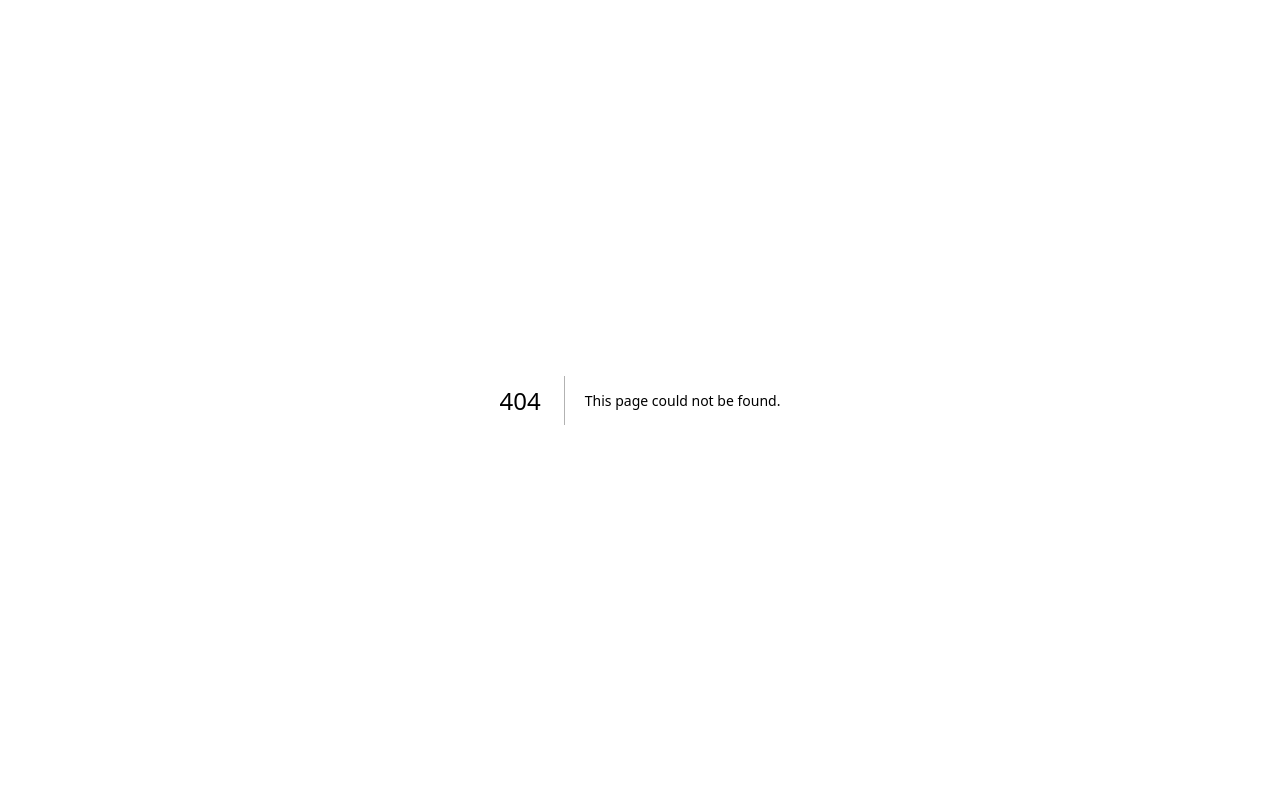
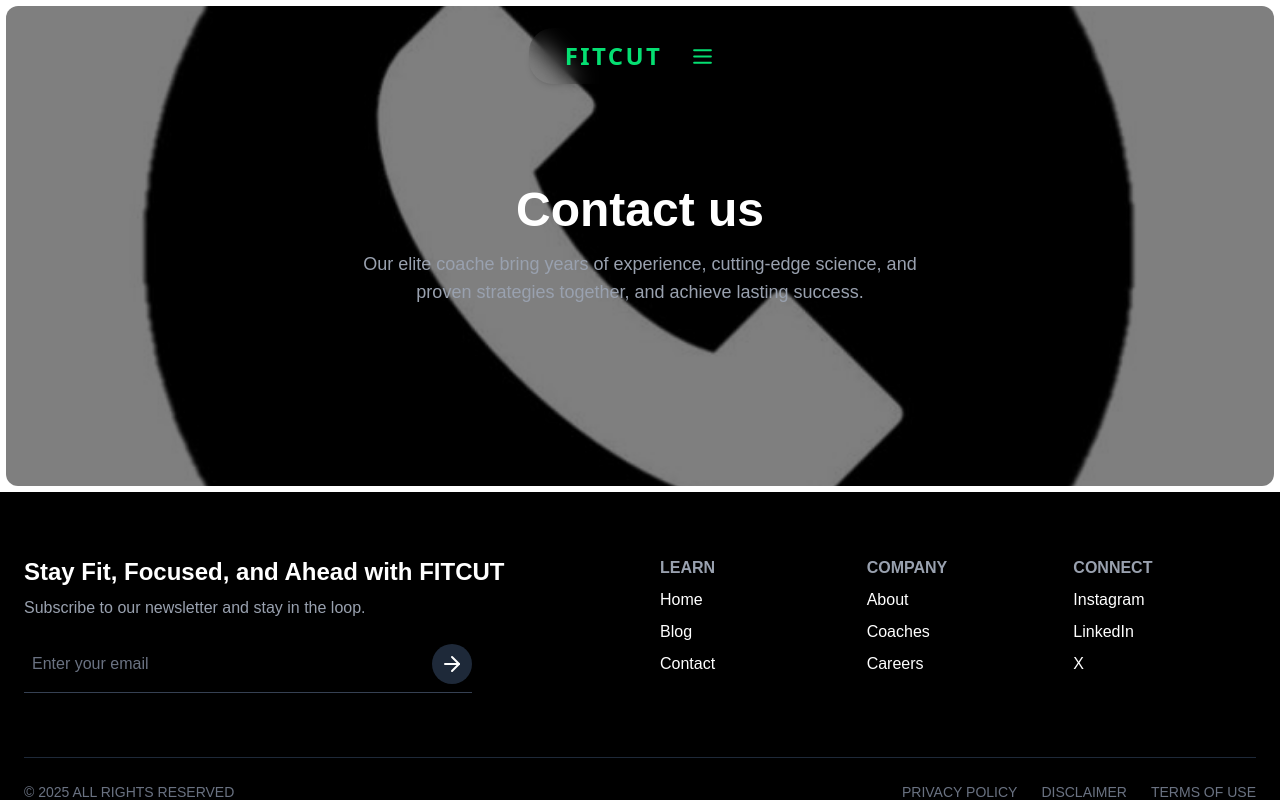
Before and after one commit to dennisikechukwu/fitcut, a Next.js app: page /contact in a window 1280 px wide. Before the commit this address had no page. Shown: the top 800 px of the page. Built offline with nearby package versions, Linux system fonts and the light colour scheme.

Commit message:
updated with some changes

```diff
--- a/src/app/about/page.tsx
+++ b/src/app/about/page.tsx
@@ -11,8 +11,9 @@ const page = () => {
       <div className="absolute inset-0 bg-black/50 rounded-xl bg-opacity-50 flex flex-col items-center justify-center text-white text-center px-4 ">
         <h1 className="text-4xl md:text-5xl font-semibold mb-4">Fitness, Reinvented</h1>
         <p className="text-md md:text-lg max-w-xl text-gray-400">
-          We believe fitness should be personal, data-driven, and backed by the best experts,
-          helping you unlock your full potential.
+        A fitness and nutrition program designed to help overweight and obese individuals lose
+        weight through effective gym, indoor, and outdoor workouts, with tailored meal plans for
+        both vegetarians and non-vegetarians.
         </p>
       </div>
     </div>
--- /dev/null
+++ b/src/app/coach/page.tsx
@@ -0,0 +1,21 @@
+import React from 'react'
+import Nav from '@/components/Nav'
+
+const coach = () => {
+  return (
+    <section>
+      <Nav/>
+      <div className="relative h-[60vh]  m-1.5 rounded-xl bg-cover bg-center" style={{ backgroundImage: "url('/abouta.jpg')" }}>
+      <div className="absolute inset-0 bg-black/50 rounded-xl bg-opacity-50 flex flex-col items-center justify-center text-white text-center px-4 ">
+        <h1 className="text-4xl md:text-5xl font-semibold mb-4">Training Master</h1>
+        <p className="text-md md:text-lg max-w-xl text-gray-400">
+        Our elite coache bring years of experience, cutting-edge science, and
+        proven strategies together, and achieve lasting success.
+        </p>
+      </div>
+    </div>
+      </section>
+  )
+}
+
+export default coach
--- /dev/null
+++ b/src/app/contact/page.tsx
@@ -0,0 +1,21 @@
+import React from 'react'
+import Nav from '@/components/Nav'
+
+const coach = () => {
+  return (
+    <section>
+      <Nav/>
+      <div className="relative h-[60vh]  m-1.5 rounded-xl bg-cover bg-center" style={{ backgroundImage: "url('/aboutb.jpg')" }}>
+      <div className="absolute inset-0 bg-black/50 rounded-xl bg-opacity-50 flex flex-col items-center justify-center text-white text-center px-4 ">
+        <h1 className="text-4xl md:text-5xl font-semibold mb-4">Contact us</h1>
+        <p className="text-md md:text-lg max-w-xl text-gray-400">
+        Our elite coache bring years of experience, cutting-edge science, and
+        proven strategies together, and achieve lasting success.
+        </p>
+      </div>
+    </div>
+      </section>
+  )
+}
+
+export default coach
--- a/src/components/Nav.tsx
+++ b/src/components/Nav.tsx
@@ -18,7 +18,7 @@ const Nav = () => {
     <section className='flex justify-center'>
     <nav className="fixed mt-7   items-center top-0 z-50">
       <div className='py-3 px-9 rounded-r-3xl rounded-l-3xl shadow-md bg-transparent backdrop-blur-md'>
-        <div className='flex gap-5'>
+        <div className='flex gap-7'>
           <Link href="/">
             <h1 className="text-2xl text-green-400 font-extrabold tracking-widest font-sans cursor-pointer">
               FITCUT
--- a/src/components/player.tsx
+++ b/src/components/player.tsx
@@ -12,7 +12,7 @@ const VideoPlayer = () => {
       <video
         ref={videoRef}
         src="/video/objective.mp4"
-        className="w-full max-w-2xl h-[65vh] md:h-[90vh]  rounded-lg shadow-md object-cover"
+        className="w-full max-w-6xl h-[65vh] md:h-[90vh]  rounded-lg shadow-md object-cover"
         controls
       />
 
```
Also changed, not shown: public/abouta.jpg (added), public/aboutb.jpg (added).
